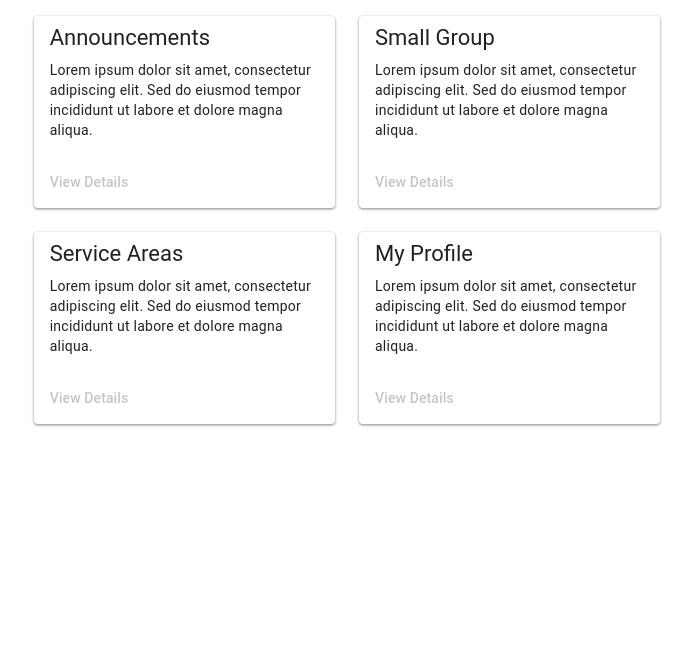
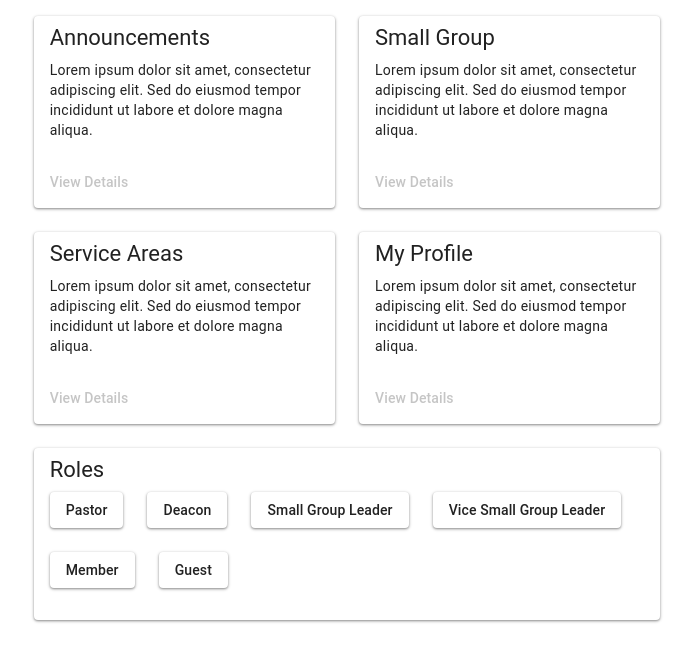
Before and after one commit to kuanhc96/roots-app, a Nuxt app in the folder web-client/: page /home in a window 1280 px wide. Shown: the top 662 px of the page, without its empty margins (293-986 px from the left). Built offline with nearby package versions, Linux system fonts and the light colour scheme.

Commit message:
feat: add roleApiCard for testing

```diff
--- /dev/null
+++ b/web-client/app/components/RoleApiCard.vue
@@ -0,0 +1,49 @@
+<template>
+  <v-card>
+    <v-card-title>Roles</v-card-title>
+    <v-card-text>
+      <v-row class="mb-4" wrap>
+        <v-col v-for="btn in roleButtons" :key="btn.label" cols="auto">
+          <v-btn :disabled="loading" @click="callRole(btn.method)">
+            {{ btn.label }}
+          </v-btn>
+        </v-col>
+      </v-row>
+      <v-alert v-if="response" type="success" variant="tonal">{{ response }}</v-alert>
+      <v-alert v-if="error" type="error" variant="tonal">{{ error }}</v-alert>
+    </v-card-text>
+  </v-card>
+</template>
+
+<script setup lang="ts">
+const client = useSimpleResourceClient()
+
+const response = ref<string>('')
+const error = ref<string>('')
+const loading = ref(false)
+
+type RoleMethod = () => Promise<{ data: string }>
+
+const roleButtons: { label: string; method: RoleMethod }[] = [
+  { label: 'Pastor', method: () => client.getPastor() },
+  { label: 'Deacon', method: () => client.getDeacon() },
+  { label: 'Small Group Leader', method: () => client.getSmallGroupLeader() },
+  { label: 'Vice Small Group Leader', method: () => client.getViceSmallGroupLeader() },
+  { label: 'Member', method: () => client.getMember() },
+  { label: 'Guest', method: () => client.getGuest() },
+]
+
+async function callRole(method: RoleMethod) {
+  response.value = ''
+  error.value = ''
+  loading.value = true
+  try {
+    const res = await method()
+    response.value = res.data
+  } catch (e) {
+    error.value = e instanceof Error ? e.message : 'Request failed'
+  } finally {
+    loading.value = false
+  }
+}
+</script>
--- a/web-client/app/pages/home.vue
+++ b/web-client/app/pages/home.vue
@@ -16,5 +16,10 @@
         <HomeCard title="My Profile" />
       </v-col>
     </v-row>
+    <v-row justify="center" class="mb-4">
+      <v-col cols="10" md="8">
+        <RoleApiCard />
+      </v-col>
+    </v-row>
   </v-container>
 </template>
```
